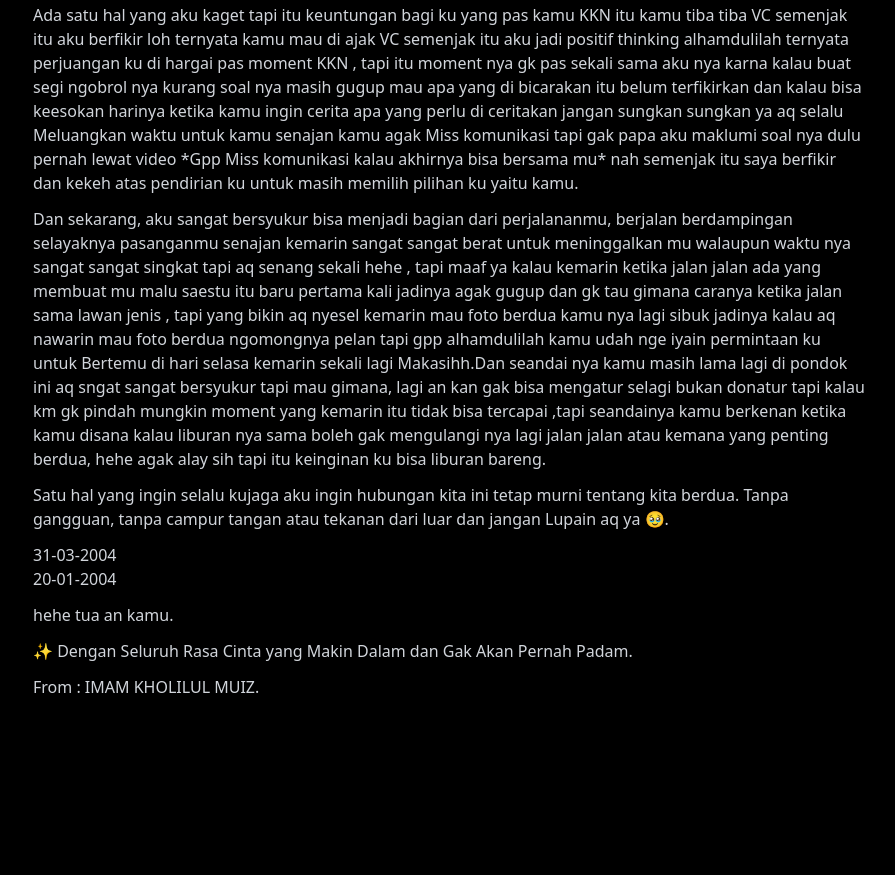
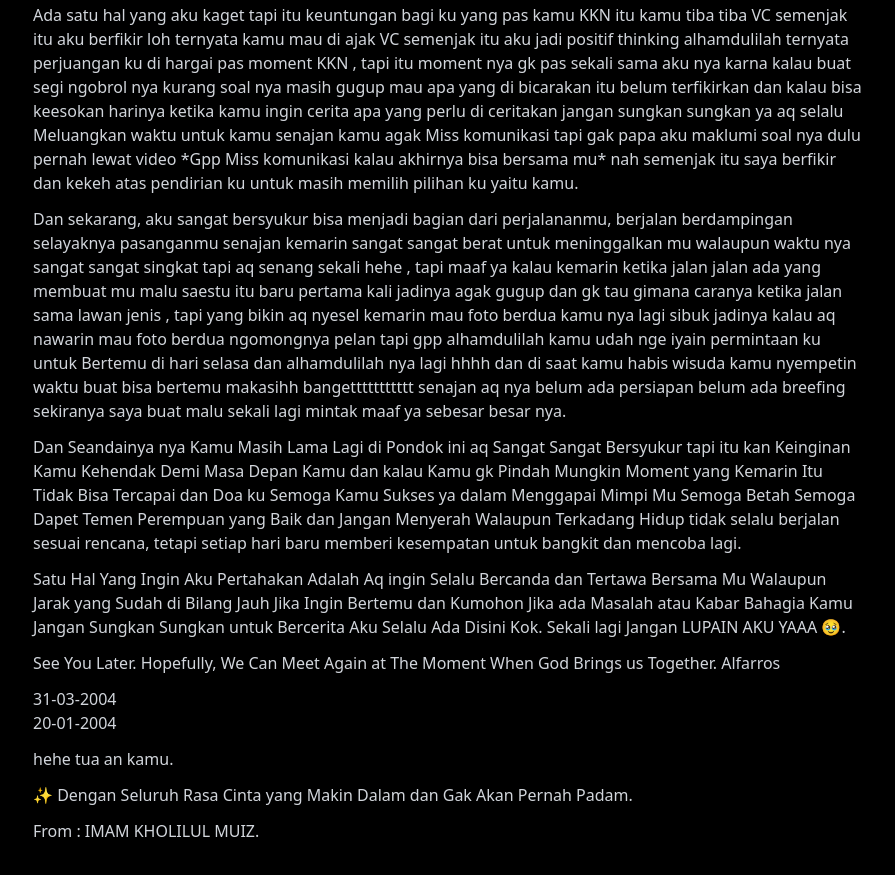
Before and after one commit to vaxetherion/Putriflix-Journal, a website: page play.html in a window 1280 px wide. Shown: the part 1221-2096 px from the top of the page, without its empty margins (191-1086 px from the left). Before the commit the page ends 1952 px from the top, so only its background shows below. Drawn offline with nearby package versions, Linux system fonts and the light colour scheme.

Commit message:
Update Teks In HTML For Play.html And NewsAndPopular.html

```diff
--- a/play.html
+++ b/play.html
@@ -27,22 +27,36 @@
                 Hai,𝑷𝒖𝒕𝒓𝒊 𝑳𝒆𝒔𝒕𝒂𝒓𝒊 🐣...
             </p>
             <p>
-                Mungkin ini cara ku mengungkapkan cerita kemarin yang blm sempat aq cerita, hehe sekali lagi aq minta maaf knp aq selalu menyimpan aib mu lah sering mengambil foto/video dari story mu atau yang lain intinya yang berkaitan dengan kamu,
+               Agak alay sih tapi Mungkin ini cara ku mengungkapkan cerita kemarin yang blm sempat aq cerita, hehe sekali lagi aq minta maaf knp aq selalu menyimpan aib mu lah sering mengambil foto/video dari story mu atau yang lain intinya yang berkaitan dengan kamu,
                 pertama aq ingin sekali mendapatkan foto mu tapi kamu dulu berkata *gk usah nanti menghabiskan memori* hhhh gk usah berfikiran begitu aq malah suka kalau km tiba� kirim foto km dan sekarang kan zaman nya udah canggih ya penyimpanan selalu di usahakan apalagi dari km Hehe dan aku lebih senang jika kita itu saling exicted.
-            </p>
             <p>
-                Kamu kemarin berkata jangan ingkar janji hehe aslinya itu bukan ingkar janji ya  tapi aq kalau mau cerita itu lihat respon kamu entah kamu lagi ngapain lagi ada tugas atau kesibukan yang sekiranya itu menyangkut mood kamu kan gk enak kalau lagi cerita tapi kamu nya responnya kurang tapi itu cuman pemikiran ku ya gk yang lain sekiranya tidak benar hehe maaf,
-                dan tanggal 7 ketika aku bertanya kepada mu membahas tentang jangan ingkar janji sebenarnya aku inget tapi itu cuman mau membahas aja jadikan topik pembicaraan tapi respon mu agak kurang tapi ya gpp itu kan moment kamu bersama keluarga,dan di tanggal yang sama di hari jum at aku udah membersihkan kamar mandi yang didepan masjid dengan harapan habis membersihkan lalu ke buk peni dan bisa melihat kamu+keluarga nya kamu ternyata oh ternyata masjid belum di urus tapi alhamdulilahnya aq bisa melihat kamu lagi cuci montor hhhhhh.
+                Kamu kemarin berkata jangan ingkar janji hehe aslinya itu bukan ingkar janji ya
+                tapi aq kalau mau cerita itu lihat respon kamu entah kamu lagi ngapain lagi ada tugas atau kesibukan yang sekiranya itu menyangkut mood kamu kan gk enak kalau lagi cerita tapi kamu nya responnya kurang tapi itu cuman pemikiran ku ya gk yang lain sekiranya tidak benar hehe maaf,dan tanggal 7 ketika aku bertanya kepada mu membahas tentang jangan ingkar janji sebenarnya aku inget tapi itu cuman mau membahas aja jadikan topik pembicaraan tapi respon mu agak kurang tapi ya gpp itu kan moment kamu bersama keluarga,dan di tanggal yang sama di hari jum at aku udah membersihkan kamar mandi yang didepan masjid dengan harapan habis membersihkan lalu ke buk peni dan bisa melihat kamu+keluarga nya kamu ternyata oh ternyata masjid belum di urus tapi alhamdulilahnya aq bisa melihat kamu lagi cuci montor hhhhhh.
+
             </p>
             <p>
                 Ada satu hal yang aku kaget tapi itu keuntungan bagi ku yang pas kamu KKN itu kamu tiba tiba VC semenjak itu aku berfikir loh ternyata kamu mau di ajak VC semenjak itu aku jadi positif thinking alhamdulilah ternyata perjuangan ku di hargai pas moment KKN ,
-                tapi itu moment nya gk pas sekali sama aku nya karna kalau buat segi ngobrol nya kurang soal nya masih gugup mau apa yang di bicarakan itu belum terfikirkan dan kalau bisa keesokan harinya ketika kamu ingin cerita apa yang perlu di ceritakan jangan sungkan sungkan ya aq selalu Meluangkan waktu untuk kamu senajan kamu agak Miss komunikasi tapi gak papa aku maklumi soal nya dulu pernah lewat video *Gpp Miss komunikasi kalau akhirnya bisa bersama mu* nah semenjak itu saya berfikir dan kekeh atas pendirian ku untuk masih memilih pilihan ku yaitu kamu.            </p>
-            <p>
-                Dan sekarang, aku sangat bersyukur bisa menjadi bagian dari perjalananmu, berjalan berdampingan selayaknya pasanganmu senajan kemarin sangat sangat berat untuk meninggalkan mu walaupun waktu nya sangat sangat singkat tapi aq senang sekali hehe , tapi maaf ya kalau kemarin ketika jalan jalan ada yang membuat mu malu saestu itu baru pertama kali jadinya agak gugup dan gk tau gimana caranya ketika jalan sama lawan jenis , tapi yang bikin aq nyesel kemarin mau foto berdua kamu nya lagi sibuk jadinya kalau aq nawarin mau foto berdua ngomongnya pelan tapi gpp alhamdulilah kamu udah nge iyain permintaan ku untuk Bertemu di hari selasa kemarin sekali lagi Makasihh.Dan seandai nya kamu masih lama lagi di pondok ini aq sngat sangat bersyukur tapi mau gimana, lagi an kan gak bisa mengatur selagi bukan donatur tapi kalau km gk pindah mungkin moment yang kemarin itu tidak bisa tercapai ,tapi seandainya kamu berkenan ketika kamu disana kalau liburan nya sama boleh gak mengulangi nya lagi jalan jalan atau kemana yang penting berdua, hehe agak alay sih tapi itu keinginan ku bisa liburan bareng.
+                tapi itu moment nya gk pas sekali sama aku nya karna kalau buat segi ngobrol nya kurang soal nya masih gugup mau apa yang di bicarakan itu belum terfikirkan dan kalau bisa keesokan harinya ketika kamu ingin cerita apa yang perlu di ceritakan jangan sungkan sungkan ya aq selalu Meluangkan waktu untuk kamu senajan kamu agak Miss komunikasi tapi gak papa aku maklumi soal nya dulu pernah lewat video *Gpp Miss komunikasi kalau akhirnya bisa bersama mu* nah semenjak itu saya berfikir dan kekeh atas pendirian ku untuk masih memilih pilihan ku yaitu kamu.
+
             </p>
             <p>
-                Satu hal yang ingin selalu kujaga aku ingin hubungan kita ini tetap murni tentang kita berdua. Tanpa gangguan, tanpa campur tangan atau tekanan dari luar dan
-                jangan Lupain aq ya 🥹.
+                Dan sekarang, aku sangat bersyukur bisa menjadi bagian dari perjalananmu, berjalan berdampingan selayaknya pasanganmu senajan kemarin sangat sangat berat untuk meninggalkan mu walaupun waktu nya sangat sangat singkat tapi aq senang sekali hehe , tapi maaf ya kalau kemarin ketika jalan jalan ada yang membuat mu malu saestu itu baru pertama kali jadinya agak gugup dan gk tau gimana caranya ketika jalan sama lawan jenis ,
+                tapi yang bikin aq nyesel kemarin mau foto berdua kamu nya lagi sibuk jadinya kalau aq nawarin mau foto berdua ngomongnya pelan tapi gpp alhamdulilah kamu udah nge iyain permintaan ku untuk Bertemu di hari selasa dan alhamdulilah nya lagi hhhh dan di saat kamu habis wisuda kamu nyempetin waktu buat bisa bertemu makasihh bangettttttttttt senajan aq nya belum ada persiapan belum ada breefing sekiranya saya buat malu sekali lagi mintak maaf ya sebesar besar nya.
+            </p>
+            <p>
+                Dan Seandainya nya Kamu Masih Lama Lagi di Pondok ini aq Sangat Sangat Bersyukur tapi itu kan Keinginan Kamu Kehendak Demi Masa Depan Kamu dan kalau Kamu gk Pindah Mungkin Moment yang Kemarin Itu Tidak Bisa Tercapai dan Doa ku Semoga Kamu Sukses ya dalam Menggapai Mimpi Mu Semoga Betah Semoga Dapet Temen Perempuan yang Baik dan Jangan Menyerah Walaupun Terkadang Hidup tidak selalu berjalan sesuai rencana,
+                tetapi setiap hari baru memberi kesempatan untuk bangkit dan mencoba lagi.
+
+            </p>
+            <p>
+                Satu Hal Yang Ingin Aku Pertahakan Adalah Aq ingin Selalu Bercanda dan Tertawa Bersama Mu Walaupun Jarak yang Sudah di Bilang Jauh Jika Ingin Bertemu dan Kumohon Jika ada Masalah atau Kabar Bahagia Kamu Jangan Sungkan Sungkan untuk Bercerita Aku Selalu Ada Disini Kok.
+                Sekali lagi Jangan LUPAIN AKU YAAA 🥹.
+            </p>
+            <p>
+                See You Later.
+                Hopefully, We Can Meet Again at The Moment When God Brings us Together.
+                Alfarros
+            </p>
             <p>
                 31-03-2004
             </p>
```
Also changed, not shown: 2 other files.
